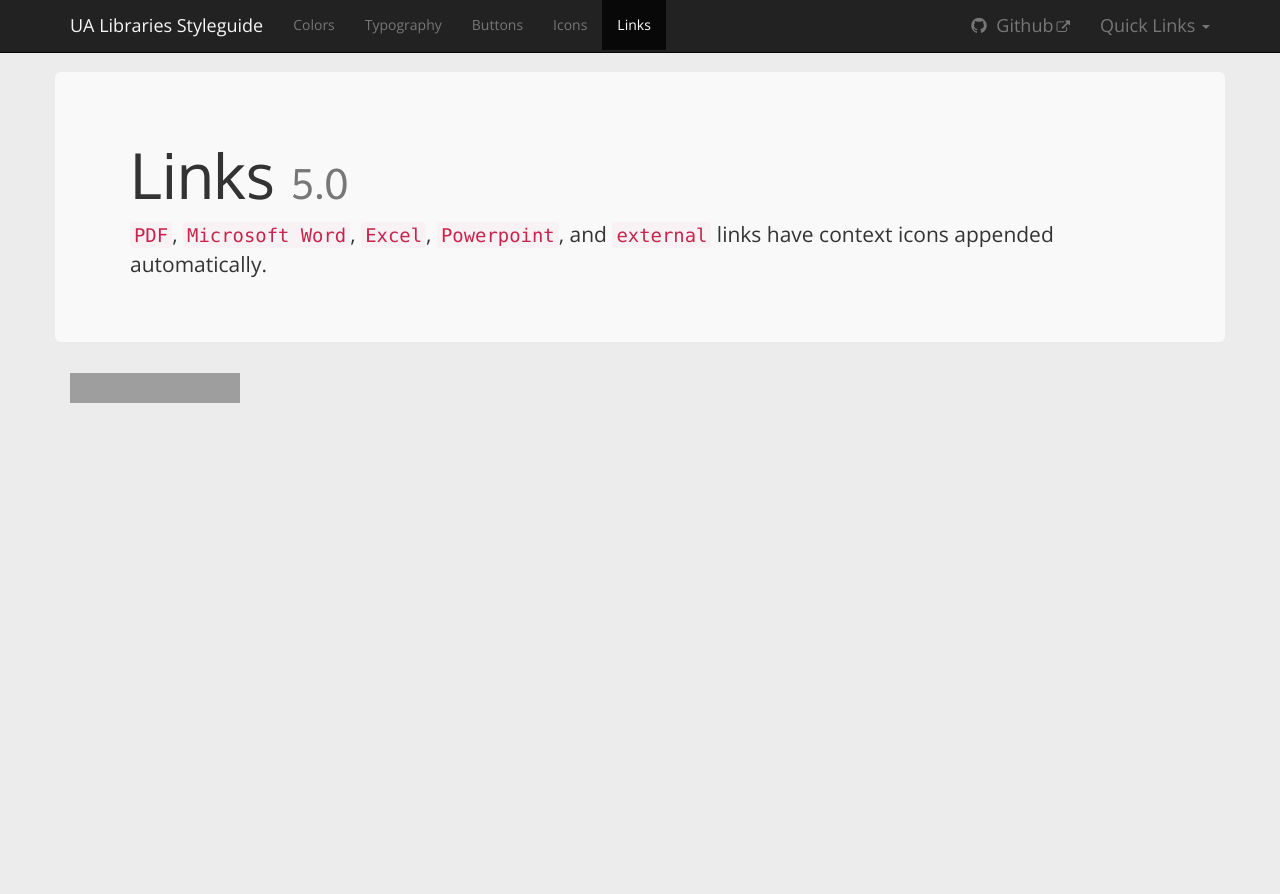
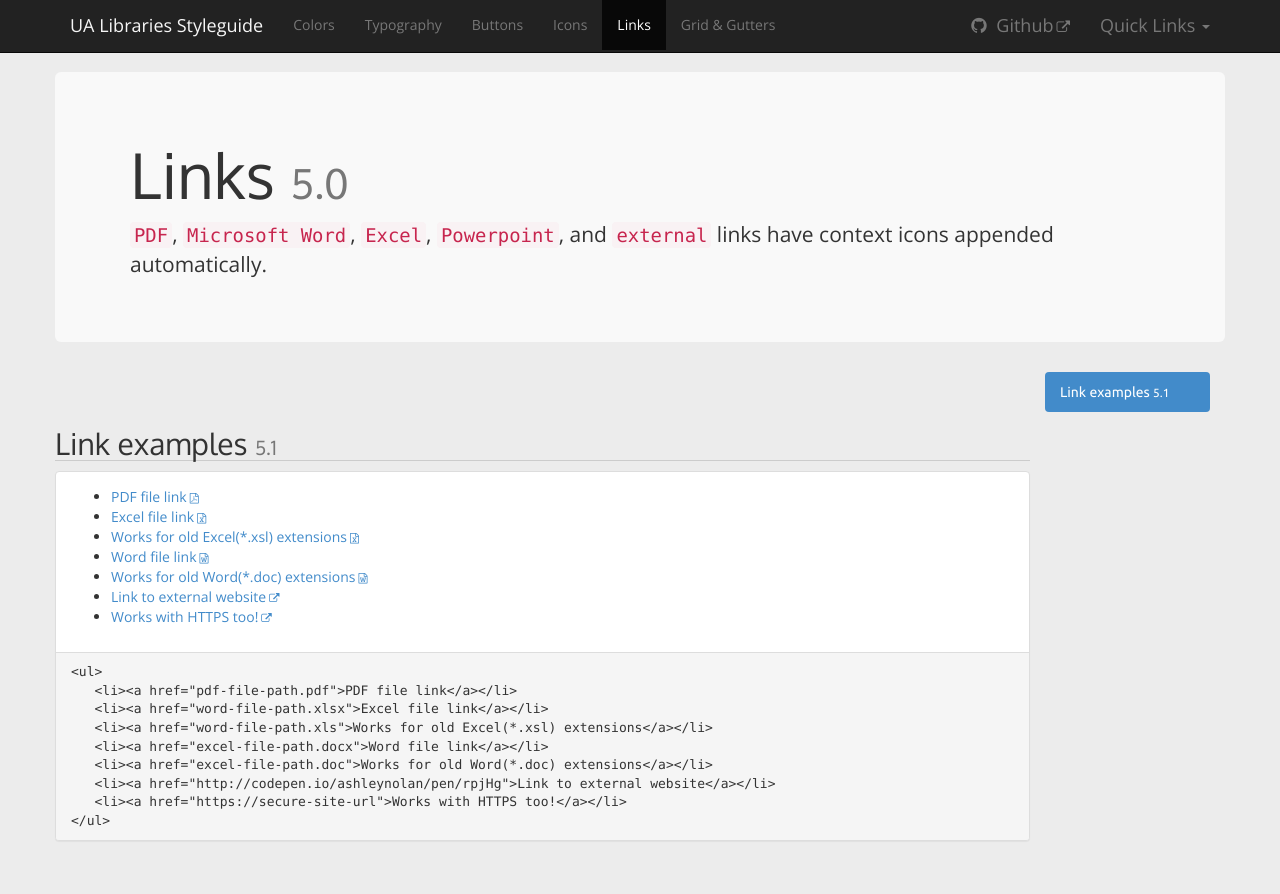
Before and after one commit to 8bitsquid/ualib-styles, a website: page styleguide/section-5.html in a window 1280 px wide. Before the commit the page ends 800 px from the top, so only its background shows below. Drawn offline with nearby package versions, Linux system fonts and the light colour scheme; grey boxes are pictures that could not be loaded.

```diff
--- a/src/styles/ualib.less
+++ b/src/styles/ualib.less
@@ -25,6 +25,7 @@
 a[href$=".docx"]:after{
   .link-icon-after(@icon-word);
 }
+a[href$=".xls"]:after,
 a[href$=".xlsx"]:after{
   .link-icon-after(@icon-excel);
 }
--- a/styleguide/section-5.html
+++ b/styleguide/section-5.html
@@ -40,6 +40,9 @@
                             <li  class="active" >
                                 <a href="section-5.html">Links</a>
                             </li>
+                            <li >
+                                <a href="section-6.html">Grid &amp; Gutters</a>
+                            </li>
 
                         </ul>
                         <ul class="nav navbar-nav navbar-right">
@@ -77,10 +80,47 @@
                 <div class="col-sm-2 col-sm-push-10">
                     <div id="styleguide-nav" class="styleguide-nav">
                         <ul class="nav nav-pills nav-stacked">
+                            <li>
+                                <a href="#5dot1" class="styleguide-nav-2">Link examples <small>5.1</small></a>
+                            </li>
                         </ul>
                     </div>
                 </div>
                 <div class="col-sm-10 col-sm-pull-2 content">
+                                <div class="row section" id="5dot1">
+                                    <h2 class="kss-title">Link examples <small>5.1</small></h2>
+
+
+
+                                    <div class="panel panel-default">
+                                        <div class="panel-body">
+                                            <ul>
+   <li><a href="pdf-file-path.pdf">PDF file link</a></li>
+   <li><a href="word-file-path.xlsx">Excel file link</a></li>
+   <li><a href="word-file-path.xls">Works for old Excel(*.xsl) extensions</a></li>
+   <li><a href="excel-file-path.docx">Word file link</a></li>
+   <li><a href="excel-file-path.doc">Works for old Word(*.doc) extensions</a></li>
+   <li><a href="http://codepen.io/ashleynolan/pen/rpjHg">Link to external website</a></li>
+   <li><a href="https://secure-site-url">Works with HTTPS too!</a></li>
+</ul>
+                                        </div>
+                                        <div class="panel-footer">
+                                            <pre>
+                                                <code class="html">&lt;ul&gt;
+   &lt;li&gt;&lt;a href=&quot;pdf-file-path.pdf&quot;&gt;PDF file link&lt;/a&gt;&lt;/li&gt;
+   &lt;li&gt;&lt;a href=&quot;word-file-path.xlsx&quot;&gt;Excel file link&lt;/a&gt;&lt;/li&gt;
+   &lt;li&gt;&lt;a href=&quot;word-file-path.xls&quot;&gt;Works for old Excel(*.xsl) extensions&lt;/a&gt;&lt;/li&gt;
+   &lt;li&gt;&lt;a href=&quot;excel-file-path.docx&quot;&gt;Word file link&lt;/a&gt;&lt;/li&gt;
+   &lt;li&gt;&lt;a href=&quot;excel-file-path.doc&quot;&gt;Works for old Word(*.doc) extensions&lt;/a&gt;&lt;/li&gt;
+   &lt;li&gt;&lt;a href=&quot;http://codepen.io/ashleynolan/pen/rpjHg&quot;&gt;Link to external website&lt;/a&gt;&lt;/li&gt;
+   &lt;li&gt;&lt;a href=&quot;https://secure-site-url&quot;&gt;Works with HTTPS too!&lt;/a&gt;&lt;/li&gt;
+&lt;/ul&gt;</code>
+                                            </pre>
+                                        </div>
+                                    </div>
+
+                                </div>
+
                 </div>
             </div>
         </div>
@@ -99,6 +139,7 @@
         <script src="http://ajax.googleapis.com/ajax/libs/jquery/1.7.1/jquery.min.js"></script>
         <script src="http://cdnjs.cloudflare.com/ajax/libs/highlight.js/8.2/highlight.min.js"></script>
         <script src="https://maxcdn.bootstrapcdn.com/bootstrap/3.2.0/js/bootstrap.min.js"></script>
+        <script src="http://cdnjs.cloudflare.com/ajax/libs/holder/2.4.0/holder.js"></script>
         <script>hljs.initHighlightingOnLoad();</script>
         <script>
             $(document).ready(function(){
```
Also changed, not shown: src/styleguide-template/index.html (+1 -0 lines), src/styles/ualib/grid-gutters.less (added, +99 -0 lines), src/styles/ualib/mixins/links.less (+9 -3 lines), styleguide/index.html (+4 -0 lines), styleguide/section-1.html (+4 -0 lines), styleguide/section-2.html (+4 -0 lines), styleguide/section-3.html (+4 -0 lines), styleguide/section-4.html (+4 -0 lines), dist/css/ualib-bootstrap.css.
